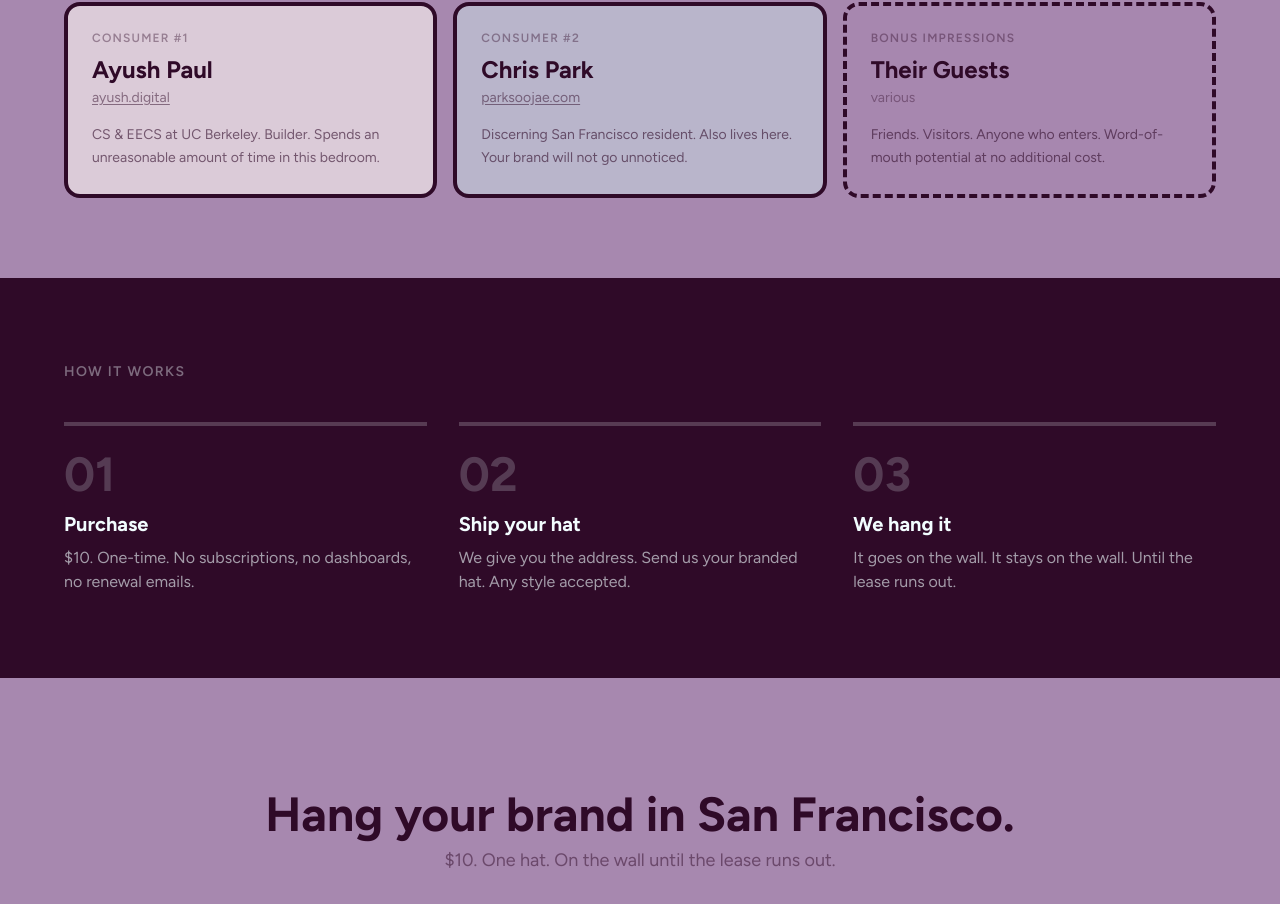
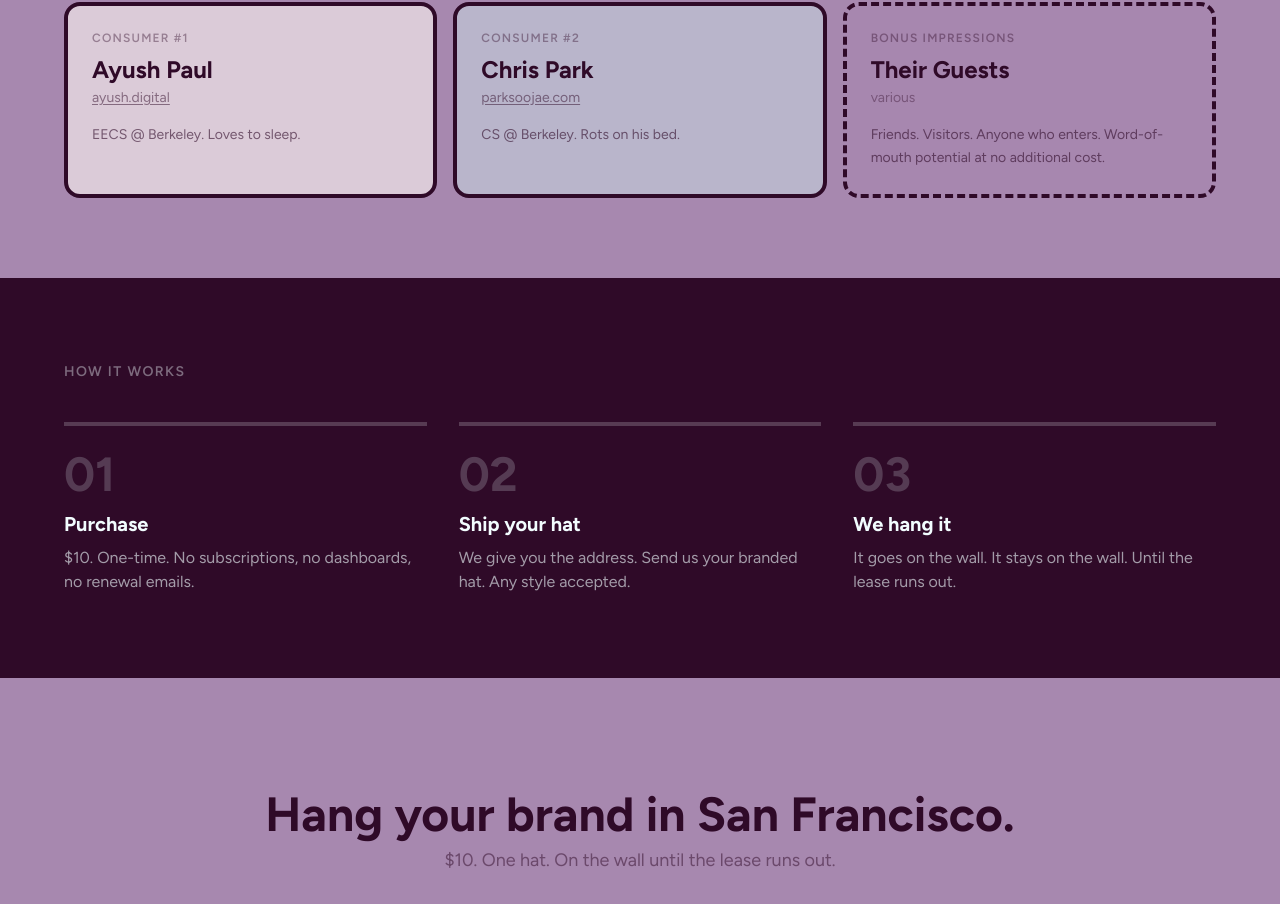
Before and after one commit to hyusap/www2024, a Next.js app: page /adhatter in a window 1280 px wide. Shown: the part 1038-1942 px from the top of the page. Built offline with nearby package versions, Linux system fonts and the light colour scheme; a web font is replaced by a local one.

Commit message:
adhatter: update audience bios
https://claude.ai/code/session_01UBj2tfXiVWXXn2X876byhc

```diff
--- a/app/adhatter/page.tsx
+++ b/app/adhatter/page.tsx
@@ -101,8 +101,7 @@ export default function AdHatter() {
               ayush.digital
             </div>
             <p className="mt-4 text-sm leading-relaxed text-dark/60">
-              CS & EECS at UC Berkeley. Builder. Spends an unreasonable amount
-              of time in this bedroom.
+              EECS @ Berkeley. Loves to sleep.
             </p>
           </a>
 
@@ -120,8 +119,7 @@ export default function AdHatter() {
               parksoojae.com
             </div>
             <p className="mt-4 text-sm leading-relaxed text-dark/60">
-              Discerning San Francisco resident. Also lives here. Your brand
-              will not go unnoticed.
+              CS @ Berkeley. Rots on his bed.
             </p>
           </a>
 
```
